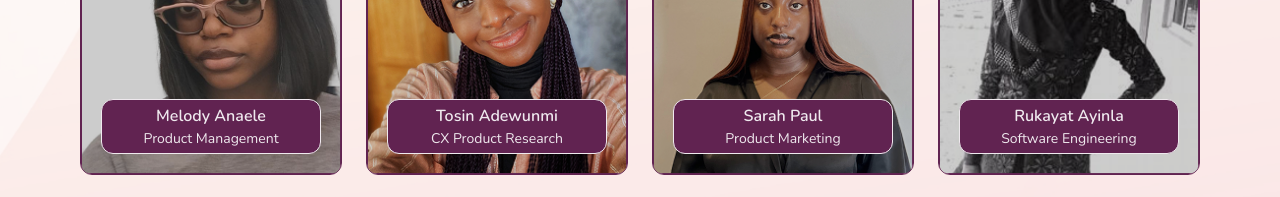
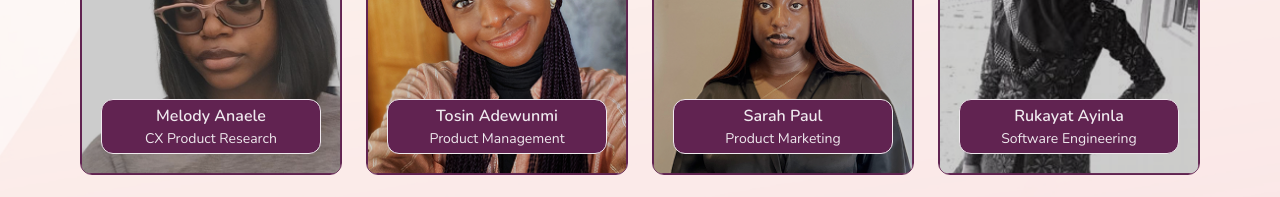
Before and after one commit to Hillary-HersynergyTribe/hersynergy-website, a Next.js app: page /mentorship in a window 1280 px wide. Shown: the part 1300-1497 px from the top of the page. Built offline with nearby package versions, Linux system fonts and the light colour scheme.

Commit message:
Update mentee details

```diff
--- a/src/app/(main)/mentorship/page.tsx
+++ b/src/app/(main)/mentorship/page.tsx
@@ -5,11 +5,11 @@ import { Testimonials } from "@/app/components/Testimonials";
 import { motion } from "framer-motion";
 
 const mentees = [
-  { img: "Tosin Adewunmi", name: "Melody Anaele", role: "Product Management" },
+  { img: "Tosin Adewunmi", name: "Melody Anaele", role: "CX Product Research" },
   {
     img: "Melody Anaele",
     name: "Tosin Adewunmi ",
-    role: "CX Product Research",
+    role: "Product Management",
   },
   { img: "Sarah Paul", name: "Sarah Paul", role: "Product Marketing" },
   {
```
